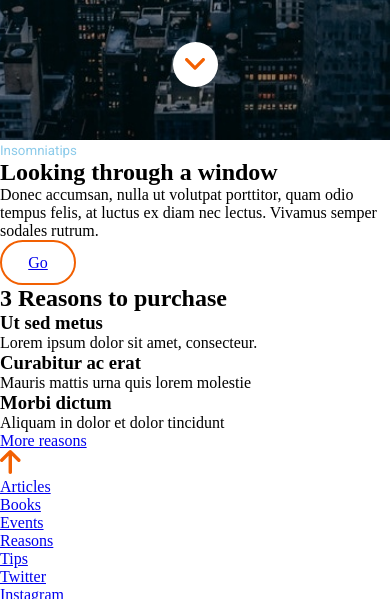
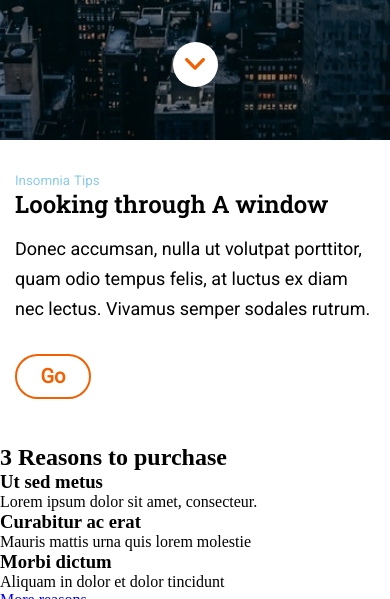
Before and after one commit to Adalab/modulo-1-evaluacion-final-IreneRuedaVega, a website: page src/html/index.html in a window 390 px wide. Shown: the part 704-1303 px from the top of the page. Drawn offline with nearby package versions, Linux system fonts and the light colour scheme; files that its build step writes are made by us from their sources; files whose address does not match are found by name.

Commit message:
Add section tips mobile version

```diff
--- a/src/html/partials/section-tips.html
+++ b/src/html/partials/section-tips.html
@@ -2,9 +2,12 @@
   <article class="article-tips">
     <div class="article-tips__container">
       <span class="article-tips__container--insomnia">
-        <small>Insomnia<span class="span">tips</span></small>
+        <small>Insomnia</small>
+        <small>Tips</small>
       </span>
-      <h2 class="article-tips__container--title">Looking through a window</h2>
+      <h2 class="article-tips__container--title">
+        Looking through <span class="span">a</span> window
+      </h2>
       <p class="article-tips__container--text">
         Donec accumsan, nulla ut volutpat porttitor, quam odio tempus felis, at
         luctus ex diam nec lectus. Vivamus semper sodales rutrum.
@@ -15,6 +18,7 @@
         href="https://adalab.es/"
         title="Ir a la página oficial de Adalab"
         target="_blank"
+        class="go-button"
         >Go</a
       >
     </div>
--- a/src/scss/core/_variables.scss
+++ b/src/scss/core/_variables.scss
@@ -8,3 +8,4 @@ $color-secundary: #304268;
 $color-tertiary: #f26002;
 $color-light: #8ccbea;
 $color-midtone: #0271bc;
+$color-dark: #000000;
--- a/src/scss/pages/_section-tips.scss
+++ b/src/scss/pages/_section-tips.scss
@@ -1,24 +1,34 @@
 .article-tips {
   background-color: $color-primary;
-  display: flex;
-  flex-direction: column;
-  align-items: flex-start;
-  justify-content: flex-start;
-}
-
-.article-tips__container--insomnia {
+  display: block;
+  margin-top: 30px;
+  &__container {
+    margin: 30px 15px 0 15px;
+    &--insomnia {
       color: $color-light;
       font-family: $font-main;
+      margin-bottom: 1px;
     }
-
     .span {
       text-transform: capitalize;
     }
-
-.article-tips__button-go {
+    &--title {
+      font-family: $font-title;
+      font-size: 24px;
+      color: $color-dark;
+      font-weight: bold;
+      line-height: 30px;
+      margin-bottom: 15px;
+    }
+    &--text {
+      font-family: $font-main;
+      font-size: 18px;
+      line-height: 30px;
+      margin-bottom: 30px;
+    }
+  }
+  &__button-go {
     border: 2px solid $color-tertiary;
-  color: $color-tertiary;
-  text-decoration: none;
     border-radius: 22.5px;
     height: 45px;
     width: 76px;
@@ -26,4 +36,14 @@
     flex-direction: row;
     justify-content: center;
     align-items: center;
+    margin: 0 229px 45px 15px;
+    .go-button {
+      text-decoration: none;
+      color: $color-tertiary;
+      font-size: 20px;
+      font-weight: bold;
+      font-family: $font-main;
+      line-height: 45px;
     }
+  }
+}
```
Lines whose indentation alone changed are shown as unchanged.
